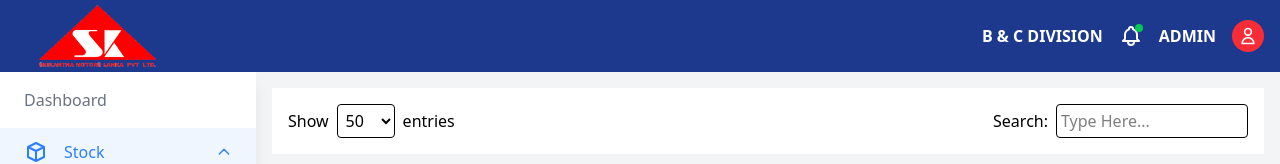
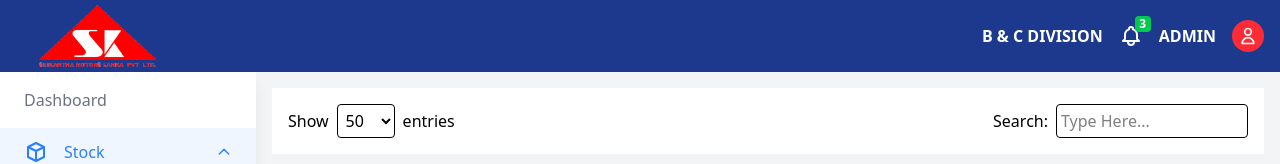
Before and after one commit to NavindaHewawickrama/skm-uat, a Next.js app: page /stock/view in a window 1280 px wide. Shown: the top 164 px of the page. Built offline with nearby package versions, Linux system fonts and the light colour scheme.

Commit message:
notification bar

```diff
--- a/src/components/Appbar.tsx
+++ b/src/components/Appbar.tsx
@@ -106,7 +106,10 @@ const AppBar: React.FC<AppBarProps> = ({ toggleSideNav }) => {
                 d="M15 17h5l-1.405-1.405A2.032 2.032 0 0118 14.158V11a6.002 6.002 0 00-4-5.659V5a2 2 0 10-4 0v.341C7.67 6.165 6 8.388 6 11v3.159c0 .538-.214 1.055-.595 1.436L4 17h5m6 0v1a3 3 0 11-6 0v-1m6 0H9"
               />
             </svg>
-            <span className="absolute top-0 right-0 bg-green-500 rounded-full w-2 h-2"></span>
+            {/* Notification Count Badge */}
+            <span className="absolute top-0 right-0 transform translate-x-1/2 -translate-y-1/2 bg-green-500 text-white text-xs font-bold rounded-sm w-4 h-4 flex items-center justify-center">
+              3
+            </span>
           </div>
 
           {/* Alert Dropdown Menu */}
```
